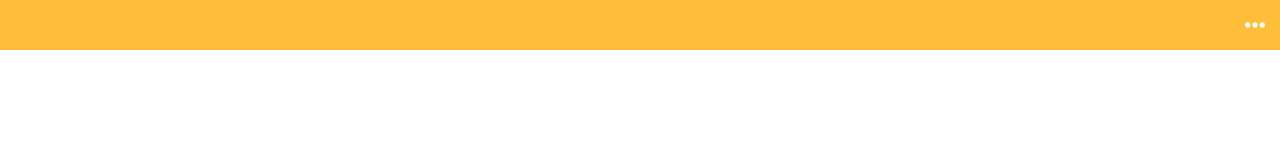
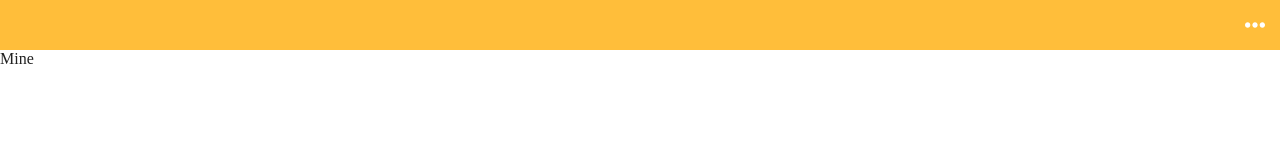
Before and after one commit to WuMengYu/petpetgo, a React (Create React App) app in the folder react-client/: page /mine in a window 1280 px wide. Shown: the top 160 px of the page. Built offline with nearby package versions, Linux system fonts and the light colour scheme.

Commit message:
redirect to /mine

```diff
--- a/react-client/package.json
+++ b/react-client/package.json
@@ -5,7 +5,8 @@
   "dependencies": {
     "axios": "^0.16.2",
     "react": "^15.5.4",
-    "react-dom": "^15.5.4"
+    "react-dom": "^15.5.4",
+    "react-router-dom": "^4.1.1"
   },
   "devDependencies": {
     "react-scripts": "1.0.7"
--- a/react-client/src/components/App.js
+++ b/react-client/src/components/App.js
@@ -1,13 +1,22 @@
 import React, { Component } from 'react'
 import Header from './Header'
+import Main from './Main'
 import '../css/App.css'
+import {
+  BrowserRouter as Router,
+  Route,
+  Link
+} from 'react-router-dom'
 
 class App extends Component {
   render() {
     return (
-      <div>
-        <Header />
-      </div>
+      <Router>
+        <div>
+          <Header />
+          <Main />
+        </div>
+      </Router>
     );
   }
 }
--- /dev/null
+++ b/react-client/src/components/Main.js
@@ -0,0 +1,17 @@
+import React, { Component } from 'react'
+import Mine from './Mine'
+import {
+  Route
+} from 'react-router-dom'
+
+class App extends Component {
+  render() {
+    return (
+      <div>
+        <Route path="/mine" component={Mine} />
+      </div>
+    );
+  }
+}
+
+export default App
--- /dev/null
+++ b/react-client/src/components/Mine.js
@@ -0,0 +1,13 @@
+import React, { Component } from 'react'
+
+class App extends Component {
+  render() {
+    return (
+      <div>
+        Mine
+      </div>
+    );
+  }
+}
+
+export default App
--- a/react-client/src/components/SignupForm.js
+++ b/react-client/src/components/SignupForm.js
@@ -1,6 +1,9 @@
 import '../css/signup-login-form.css'
 import React, { Component } from 'react'
 import axios from 'axios'
+import {
+  withRouter
+} from 'react-router-dom'
 
 class SignupForm extends Component {
   constructor() {
@@ -17,8 +20,9 @@ class SignupForm extends Component {
       password: this.passWord.value
     }
     console.log(data)
-    axios.post('http://petapi.haoduoshipin.com/user/signup2', data).then(res => {
-      console.log(res)
+    axios.post('http://petapi.haoduoshipin.com/user/signup', data).then(res => {
+      console.log('res', res)
+      this.props.history.push('/mine')
     }).catch(err => {
       console.log(err.response) // show json data from sever
     })
@@ -42,4 +46,4 @@ class SignupForm extends Component {
   }
 }
 
-export default SignupForm
+export default withRouter(SignupForm)
--- a/react-client/src/css/signup-login-form.css
+++ b/react-client/src/css/signup-login-form.css
@@ -3,7 +3,7 @@
   border-radius: 4px;
   width: 90%;
   height: 300px;
-  top: 100px;
+  top: 10%;
   left: 50%;
   margin-left: -45%;
   background-color: #fff;
```
